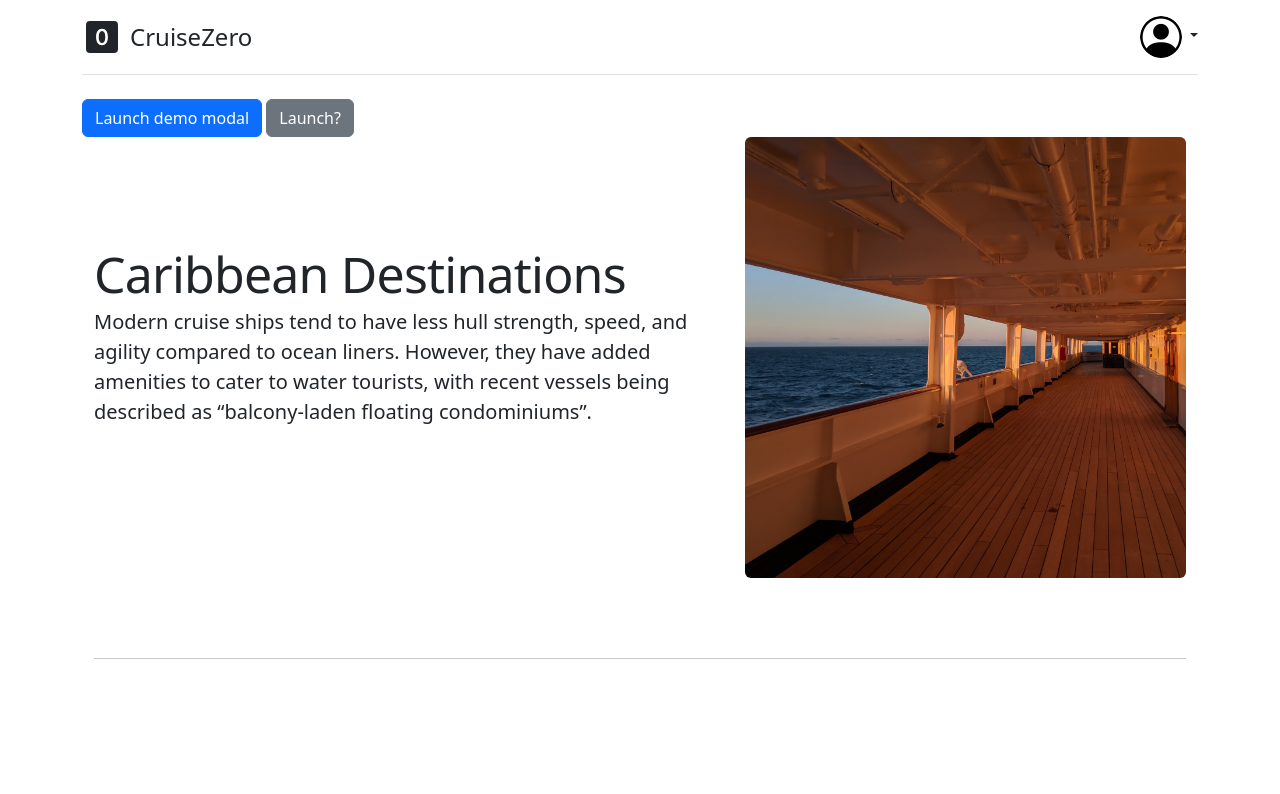
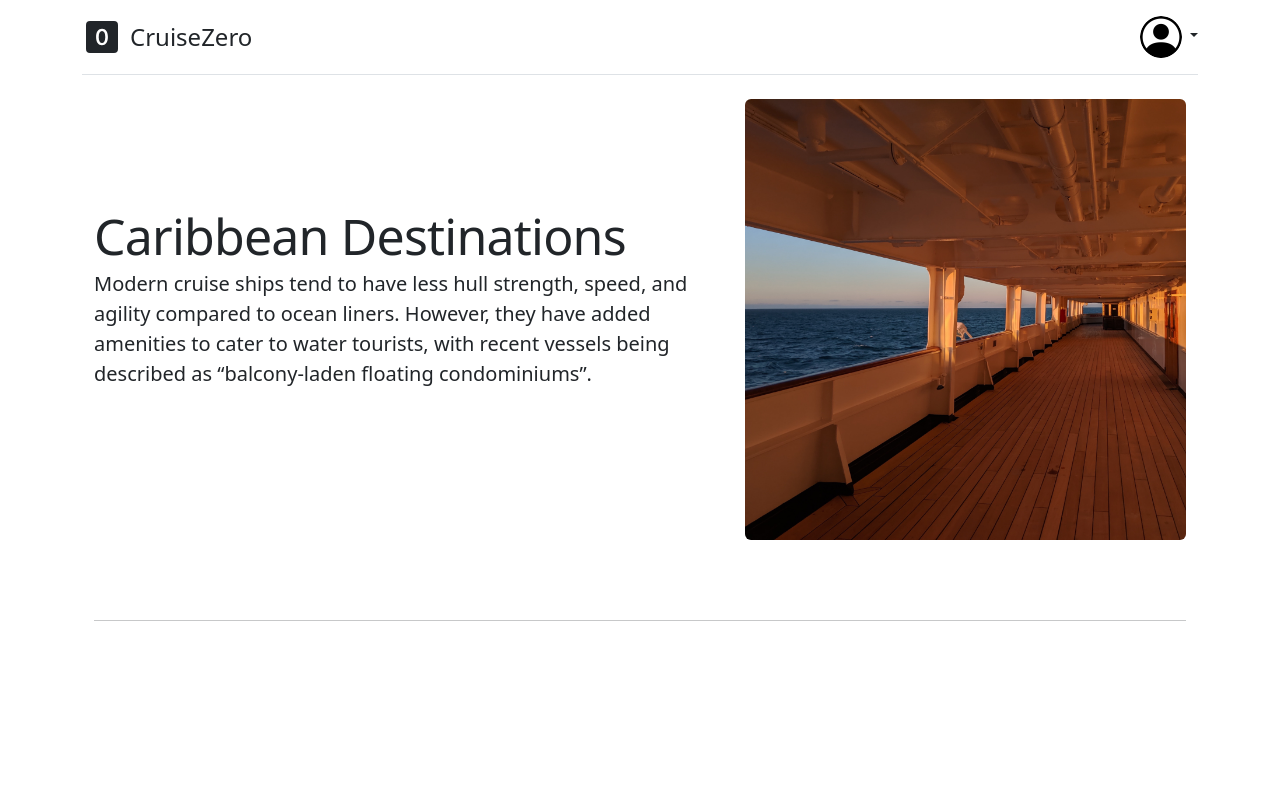
Before and after one commit to gbremble/cruise-zero, a website: page index.html in a window 1280 px wide. Shown: the top 794 px of the page. Drawn offline with nearby package versions, Linux system fonts and the light colour scheme; no server answers; a script that the page names is missing.

Commit message:
remove test buttons

```diff
--- a/index.html
+++ b/index.html
@@ -254,13 +254,6 @@
       </header>
       <!-- end navbar -->
 
-      <!-- button to trigger modal -->
-      <button type="button" class="btn btn-primary" data-bs-toggle="modal" data-bs-target="#modalSheet">
-        Launch demo modal
-      </button>
-
-      <button class="btn btn-secondary" onclick="modalSheet.show()">Launch?</button>
-
       <div id="main-content" class="container">
 
         <!-- home page -->
```
